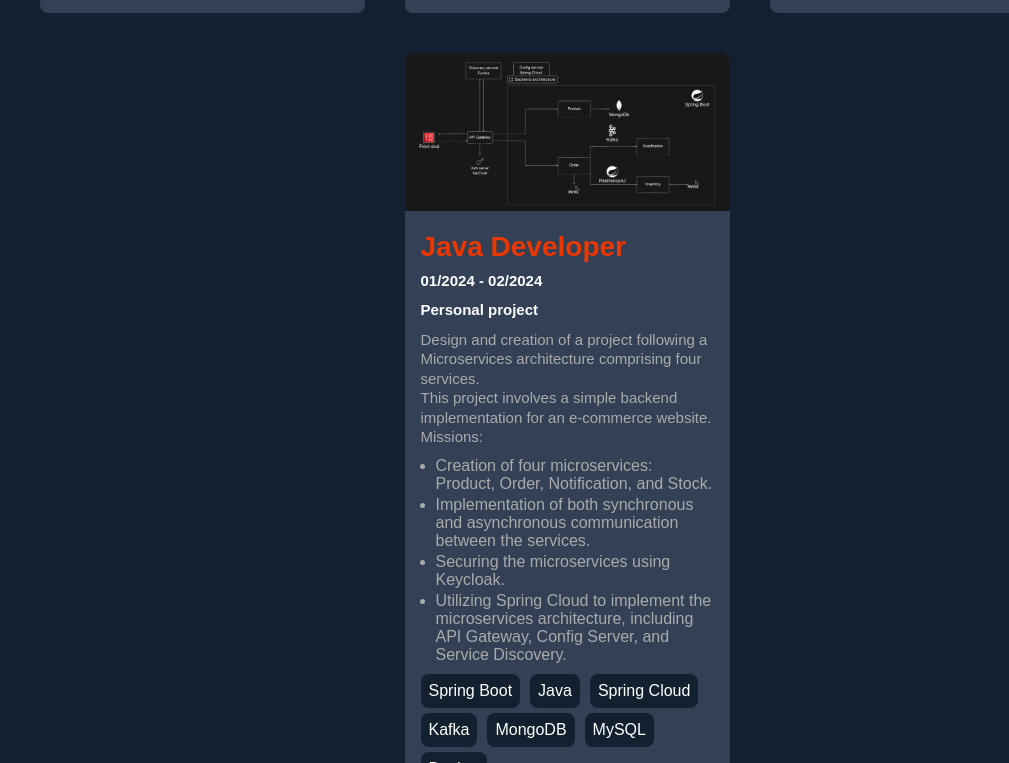
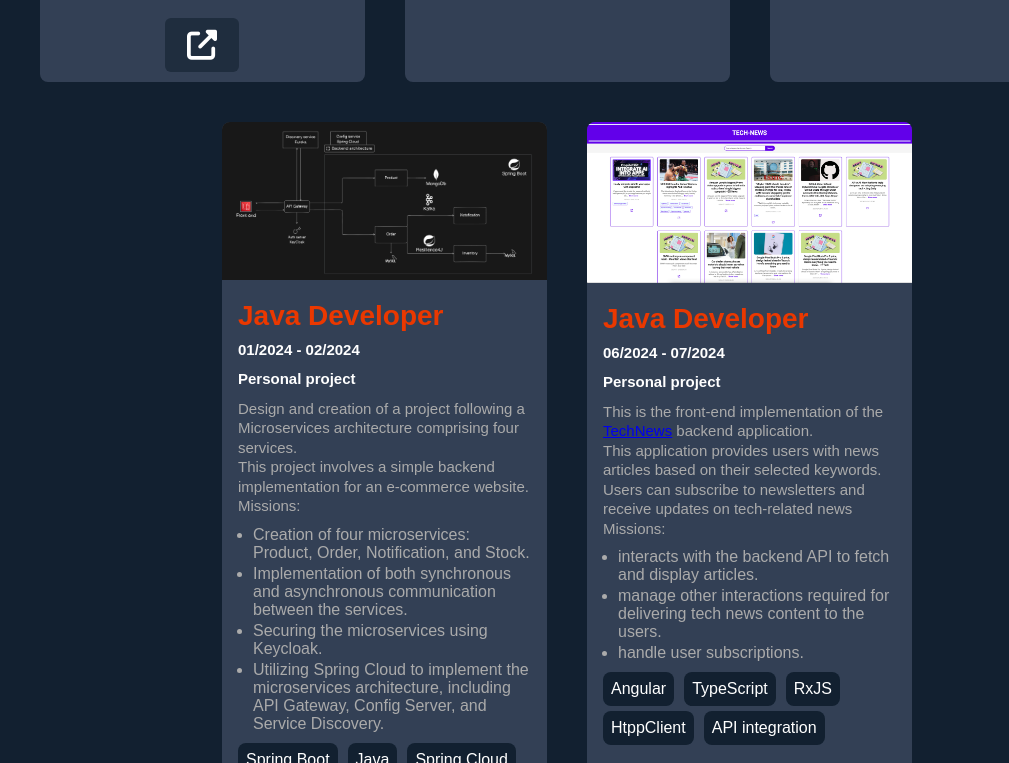
Before and after one commit to aker2302/aker2302.github.io, a plain HTML site: page index.html in a window 1280 px wide. Shown: the part 2340-3103 px from the top of the page, without its empty margins (73-1082 px from the left). Drawn offline with Linux system fonts and the light colour scheme.

Commit message:
adding a project

```diff
--- a/css/style.css
+++ b/css/style.css
@@ -314,6 +314,29 @@ section{
     rotate: -15deg;
 
 }
+.source-div{
+    display: flex;
+    justify-content: center;
+}
+.source-button{
+    display: inline-block;
+        padding: 10px 20px;
+        text-align: center;
+        text-decoration: none;
+        color: #ffffff;
+        background-color: #1f2d3e;
+        border-radius: 6px;
+        outline: none;
+        transition: 0.3s;
+        border: 2px solid transparent;
+        margin-top: 5px;
+        margin-bottom: 10px;
+}
+.source-button:hover,
+.source-button:focus{
+    background-color: #c2c7c7;
+        border-color: #7aa8b7;
+}
 @keyframes bounce {
     0%{
         transform: translateY(-30px);
--- a/index.html
+++ b/index.html
@@ -108,6 +108,9 @@
                             <li>Kafka</li>
                         </ul>
                     </div>
+                    <div class="source-div">
+                        <a class="source-button" href="https://portail.chorus-pro.gouv.fr/aife_csm" target="_blank"><i class="fa fa-external-link" style="font-size:30px;"></i></a>
+                    </div>
                 </div>
                 <div class="work">
                     <img src="images/Ocode.jpeg" alt="project_prof1">
@@ -134,6 +137,9 @@
                             <li>Swift</li>
                         </ul>
                     </div>
+                    <div class="source-div">
+                        <a class="source-button" href="https://www.ocode.fr/" target="_blank"><i class="fa fa-external-link" style="font-size:30px;"></i></a>
+                    </div>
                 </div>
                 <div class="work">
                     <img src="images/TechNews.png" alt="project_1">
@@ -157,6 +163,9 @@
                             <li>Spring Security</li>
                             <li>MongoDB</li>
                         </ul>
+                    </div>
+                    <div class="source-div">
+                        <a class="source-button" href="https://github.com/aker2302/TechNews" target="_blank"><i class="fa fa-external-link" style="font-size:30px;"></i></a>
                     </div>
                 </div>
                 <div class="work">
@@ -184,6 +193,37 @@
                             <li>MySQL</li>
                             <li>Docker</li>
                         </ul>
+                    </div>
+                    <div class="source-div">
+                        <a class="source-button" href="https://github.com/aker2302/Ecommerce_Backend_Spring_boot" target="_blank"><i class="fa fa-external-link" style="font-size:30px;"></i></a>
+                    </div>
+                </div>
+                <div class="work">
+                    <img src="images/TechNewsFrontEnd.png" alt="project_1">
+                    <div class="work-details">
+                        <h3>Java Developer</h3>
+                        <p><span class="date">06/2024 - 07/2024</span></p>
+                        <p><span class="status">Personal project</span></p>
+                        <p> This is the front-end implementation of the <a href="https://meek-sfogliatella-687f7b.netlify.app" target="_blank">TechNews</a> backend application.<br>
+                            This application provides users with news articles based on their selected keywords. <br>
+                            Users can subscribe to newsletters and receive updates on tech-related news <br>
+                            Missions:
+                            <ul class="task-list">
+                                <li>interacts with the backend API to fetch and display articles.</li>
+                                <li>manage other interactions required for delivering tech news content to the users.</li>
+                                <li>handle user subscriptions.</li>
+                            </ul>
+                            </p>
+                        <ul class="tech-list">
+                            <li>Angular</li>
+                            <li>TypeScript</li>
+                            <li>RxJS</li>
+                            <li>HtppClient</li>
+                            <li>API integration</li>
+                        </ul>
+                    </div>
+                    <div class="source-div">
+                        <a class="source-button" href="https://github.com/aker2302/NewsTech_FrontEnd" target="_blank"><i class="fa fa-external-link" style="font-size:30px;"></i></a>
                     </div>
                 </div>
             </div>
```
Also changed, not shown: images/TechNewsFrontEnd.png (added).
